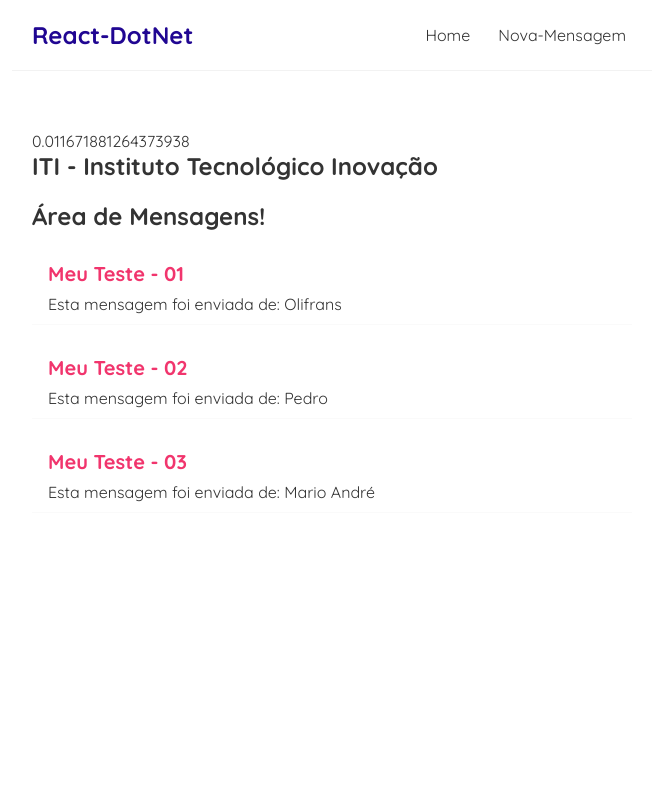
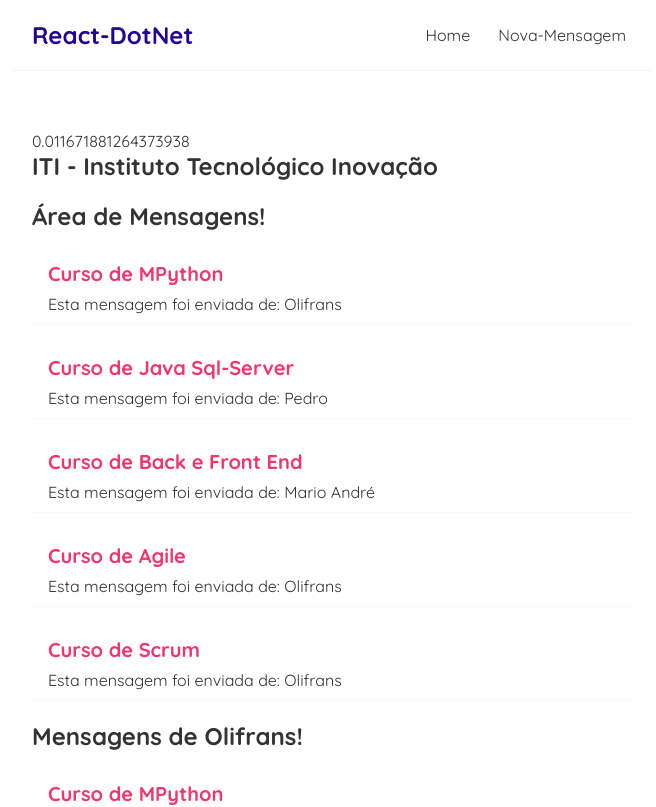
Before and after one commit to Olifrans/full-course-react-olifrans-blog, a React (Create React App) app: page / in a window 1280 px wide. Shown: the top 807 px of the page, without its empty margins (308-964 px from the left). Built offline with nearby package versions, Linux system fonts and the light colour scheme.

Commit message:
filter use

```diff
--- a/src/Home.js
+++ b/src/Home.js
@@ -4,22 +4,34 @@ import ListarBlog from "./ListarBlog";
 const Home = () => {
   const [blogs, setBlogs] = useState([
     {
-      title: "Meu Teste - 01",
-      bodY: "Tecnológia da informação",
+      title: "Curso de MPython",
+      bodY: "Python com BI",
       author: "Olifrans",
       id: 1,
     },
     {
-      title: "Meu Teste - 02",
+      title: "Curso de Java Sql-Server",
       bodY: "Java EE e Sql Server",
       author: "Pedro",
       id: 2,
     },
     {
-      title: "Meu Teste - 03",
+      title: "Curso de  Back e Front End",
       bodY: "React e DotNet",
       author: "Mario André",
       id: 3,
+    },
+    {
+      title: "Curso de Agile",
+      bodY: "Agile com React e DotNet",
+      author: "Olifrans",
+      id: 4,
+    },
+    {
+      title: "Curso de  Scrum",
+      bodY: "Scrum e DotNet",
+      author: "Olifrans",
+      id: 5,
     },
   ]);
 
@@ -29,6 +41,11 @@ const Home = () => {
       <h2>ITI - Instituto Tecnológico Inovação</h2>
       <br></br>
       <ListarBlog blogs={blogs} title="Área de Mensagens!" />
+
+      <ListarBlog
+        blogs={blogs.filter((blog) => blog.author === "Olifrans")}
+        title="Mensagens de Olifrans!"
+      />
     </div>
   );
 };
```
